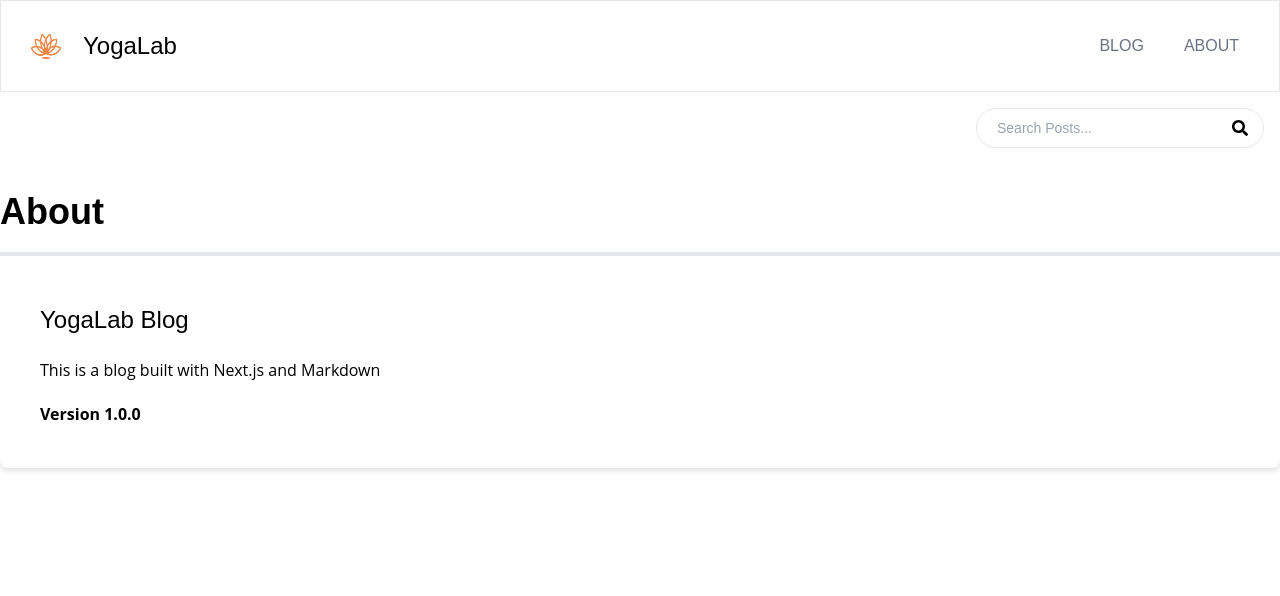
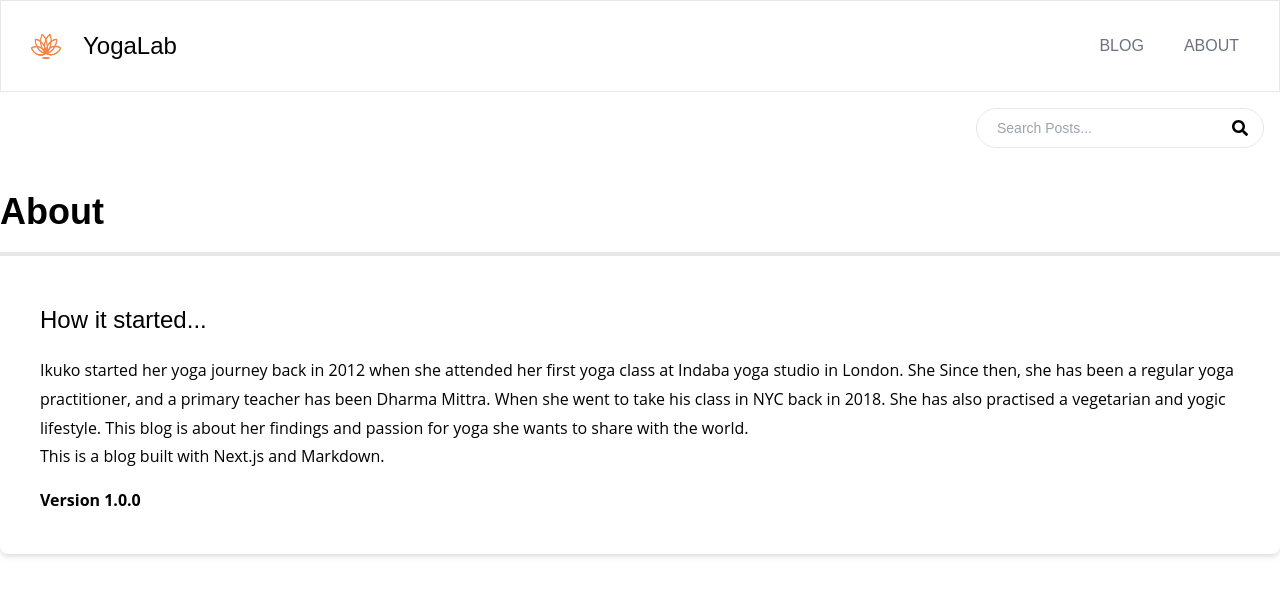
Before and after one commit to Ushisha/yogalab-blog, a Next.js app: page /about in a window 1280 px wide. Shown: the top 596 px of the page. Built offline with nearby package versions, Linux system fonts and the light colour scheme.

Commit message:
Update About page

```diff
--- a/pages/about.js
+++ b/pages/about.js
@@ -1,4 +1,4 @@
-import Layout from "@/components/Layout";
+import Layout from '@/components/Layout'
 
 export default function AboutPage() {
   return (
@@ -8,12 +8,21 @@ export default function AboutPage() {
       </h1>
 
       <div className="bg-white shadow-md rounded-lg px-10 py-6 mt-6">
-        <h3 className="text-center md:text-left text-2xl mb-5">YogaLab Blog</h3>
+        <h3 className="text-center md:text-left text-2xl mb-5">
+          How it started...
+        </h3>
         <p className="text-center md:text-left mb-3">
-          This is a blog built with Next.js and Markdown
+          Ikuko started her yoga journey back in 2012 when she attended her
+          first yoga class at Indaba yoga studio in London. She Since then, she
+          has been a regular yoga practitioner, and a primary teacher has been
+          Dharma Mittra. When she went to take his class in NYC back in 2018.
+          She has also practised a vegetarian and yogic lifestyle. This blog is
+          about her findings and passion for yoga she wants to share with the
+          world. <br />
+          This is a blog built with Next.js and Markdown.
         </p>
         <p className="text-center md:text-left font-bold">Version 1.0.0</p>
       </div>
     </Layout>
-  );
+  )
 }
```
